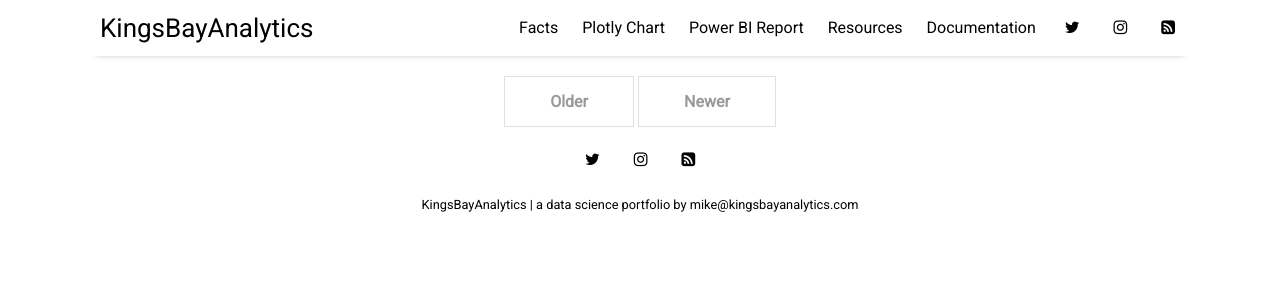
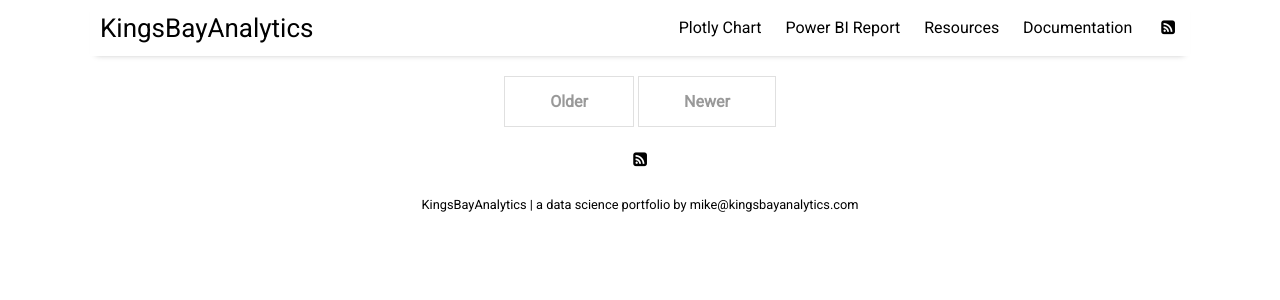
Before and after one commit to kingsbayanalytics/kba.github.io, a Jekyll site: the page built from index.html, in a window 1280 px wide. Shown: the top 300 px of the page. Built offline with Jekyll 4.4.1, drawn with Linux system fonts in a browser that asks for light colours; nearby versions of some CDN libraries; a script that is not in the unit is left out; the list of posts is cut into pages by our own code.

Commit message:
Removed "Social Media" links

```diff
--- a/_data/settings.yml
+++ b/_data/settings.yml
@@ -7,7 +7,6 @@ disqus:
 google-ID: ''
 
 menu:
-- {name: 'Facts',  url: 'facts'}
 - {name: 'Plotly Chart',  url: 'plotly-chart'}
 - {name: 'Power BI Report',  url: 'power-bi-report'}
 - {name: 'Resources', url: 'resources'}
@@ -16,10 +15,7 @@ menu:
 
 # Available social icons are powered by Font Awesome, so you can use any icon that they offer
 social:
-- {icon: 'twitter', link:    'https://twitter.com/kngsbaytics'}
-- {icon: 'instagram', link:  'https://www.instagram.com/kingsbaytics/'}
 - {icon: 'rss-square', link: 'feed.xml'}
-# - {icon: 'rss-square', link: 'rss-feed.xml'}
 
 # Customize site text
 pagination:
--- a/_includes/footer.html
+++ b/_includes/footer.html
@@ -1,6 +1,8 @@
 <footer class="footer">
   {% for item in site.data.settings.social %}
-    <a href="{{ item.link }}" class="menu-link" target="_blank"><i class="fa fa-{{ item.icon }}" aria-hidden="true"></i></a>
+    {% if item.icon != "twitter" and item.icon != "instagram" %}
+      <a href="{{ item.link }}" class="menu-link" target="_blank"><i class="fa fa-{{ item.icon }}" aria-hidden="true"></i></a>
+    {% endif %}
   {% endfor %}
   <div class="footer-description"><a href="{{ site.github.url }}/">{{ site.title }} | {{ site.description }} by {{ site.author }}</a></div>
 </footer>
--- a/_includes/header.html
+++ b/_includes/header.html
@@ -9,7 +9,9 @@
       {% endif %}
     {% endfor %}
     {% for item in site.data.settings.social %}
-      <a href="{{ item.link }}" class="menu-link" target="_blank"><i class="fa fa-{{ item.icon }}" aria-hidden="true"></i></a>
+      {% if item.icon != "twitter" and item.icon != "instagram" %}
+        <a href="{{ item.link }}" class="menu-link" target="_blank"><i class="fa fa-{{ item.icon }}" aria-hidden="true"></i></a>
+      {% endif %}
     {% endfor %}
   </nav>
   <div class="dropdown">
--- a/_includes/post-share.html
+++ b/_includes/post-share.html
@@ -1,7 +1,8 @@
 <div class="post-share">
   <div class="post-date">{{ site.data.settings.sharing_button_prompt }}</div>
   <div class="sharing-icons">
-    <a href="https://twitter.com/intent/tweet?text={{ page.title }}&amp;url={{ site.github.url }}{{ page.url }}" target="_blank"><i class="fa fa-twitter" aria-hidden="true"></i></a>
+    <!-- Remove Twitter share link -->
+    <!-- <a href="https://twitter.com/intent/tweet?text={{ page.title }}&amp;url={{ site.github.url }}{{ page.url }}" target="_blank"><i class="fa fa-twitter" aria-hidden="true"></i></a> -->
     <a href="https://www.facebook.com/sharer/sharer.php?u={{ site.github.url }}{{ page.url }}&amp;title={{ page.title }}" target="_blank"><i class="fa fa-facebook" aria-hidden="true"></i></a>
   </div>
 </div>
--- a/_sass/_social-icons.scss
+++ b/_sass/_social-icons.scss
@@ -12,16 +12,6 @@
 .fa-envelope {
   padding: 5px;
   @include social-media-icon($envelope-color, $icon-transition-time);
-}
-
-.fa-twitter {
-  padding: 5px;
-  @include social-media-icon($twitter-color, $icon-transition-time);
-}
-
-.fa-instagram {
-  padding: 5px;
-  @include social-media-icon($instagram-color, $icon-transition-time);
 }
 
 .fa-github {
```
Also changed, not shown: pages/facts.md (deleted, +0 -6 lines), 11 other files.
